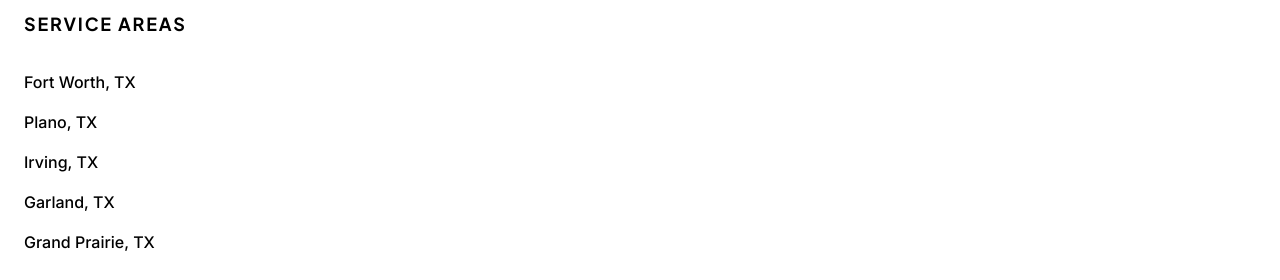
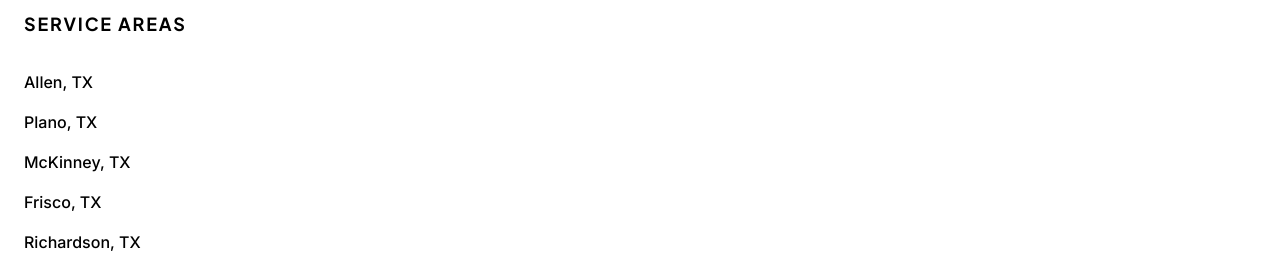
Before and after one commit to jarld180/lewisville-tx-concrete-contractor, a React (Vite) app: page / in a window 1280 px wide. Shown: the part 11717-11997 px from the top of the page. Built offline with nearby package versions, Linux system fonts and the light colour scheme; a web font is replaced by a local one.

Commit message:
Remove broken city routes, fix footer links

```diff
--- a/src/App.tsx
+++ b/src/App.tsx
@@ -62,11 +62,6 @@ const App: React.FC = () => {
                 <Route path="/garage-floors" element={<GarageFloors />} />
                 <Route path="/sidewalks" element={<Sidewalks />} />
                 <Route path="/services" element={<Services />} />
-                <Route path="/high-point" element={<Home cityName="Fort Worth" />} />
-                <Route path="/winston-salem" element={<Home cityName="Plano" />} />
-                <Route path="/burlington" element={<Home cityName="Irving" />} />
-                <Route path="/kernersville" element={<Home cityName="Garland" />} />
-                <Route path="/jamestown" element={<Home cityName="Grand Prairie" />} />
                 <Route path="/:city/:service" element={<CityService />} />
                 <Route path="/privacy-policy" element={<PrivacyPolicy />} />
                 <Route path="/terms-of-service" element={<TermsOfService />} />
--- a/src/components/Footer.tsx
+++ b/src/components/Footer.tsx
@@ -43,11 +43,11 @@ const Footer: React.FC = () => {
           <div>
             <h4 className="font-bold text-lg mb-8 uppercase tracking-widest text-black">Service Areas</h4>
             <ul className="space-y-4">
-              <li><Link to="/fort-worth" className="text-black hover:text-black transition-colors font-medium">Fort Worth, TX</Link></li>
-              <li><Link to="/plano" className="text-black hover:text-black transition-colors font-medium">Plano, TX</Link></li>
-              <li><Link to="/irving" className="text-black hover:text-black transition-colors font-medium">Irving, TX</Link></li>
-              <li><Link to="/garland" className="text-black hover:text-black transition-colors font-medium">Garland, TX</Link></li>
-              <li><Link to="/grand-prairie" className="text-black hover:text-black transition-colors font-medium">Grand Prairie, TX</Link></li>
+              <li><span className="text-black font-medium">Allen, TX</span></li>
+              <li><span className="text-black font-medium">Plano, TX</span></li>
+              <li><span className="text-black font-medium">McKinney, TX</span></li>
+              <li><span className="text-black font-medium">Frisco, TX</span></li>
+              <li><span className="text-black font-medium">Richardson, TX</span></li>
             </ul>
           </div>
         </div>
```
